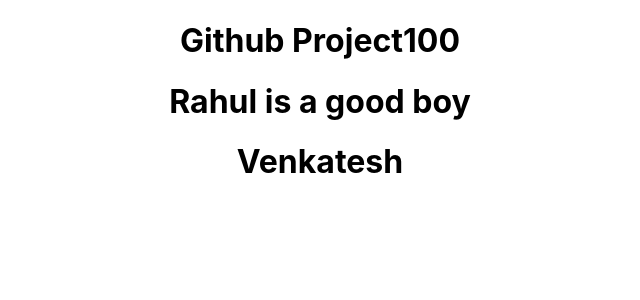
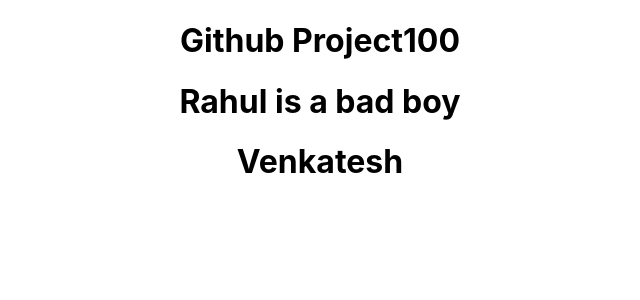
Before and after one commit to K-Brajesh-rahul/githubproject100, a React (Create React App) app: page / in a window 1280 px wide. Shown: the top 300 px of the page, without its empty margins (320-960 px from the left). Built offline with nearby package versions, Linux system fonts and the light colour scheme.

Commit message:
rahul is a bad boy edit by venkatesh

```diff
--- a/src/Components/Rahul.js
+++ b/src/Components/Rahul.js
@@ -1,7 +1,7 @@
 function Rahul(){
     return(
         <div>
-            <h1>Rahul is a good boy</h1>
+            <h1>Rahul is a bad boy</h1>
         </div>
     )
 }
```
